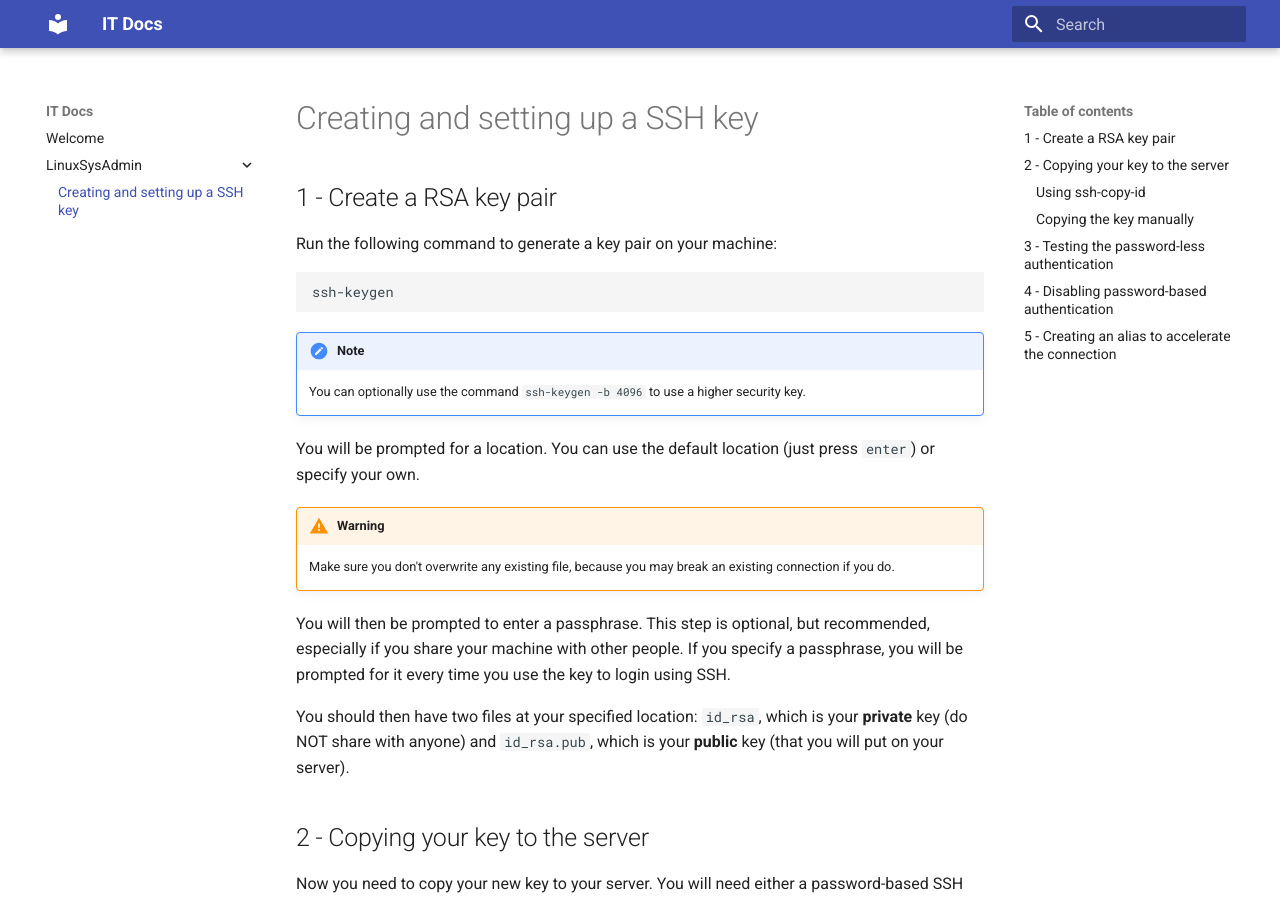
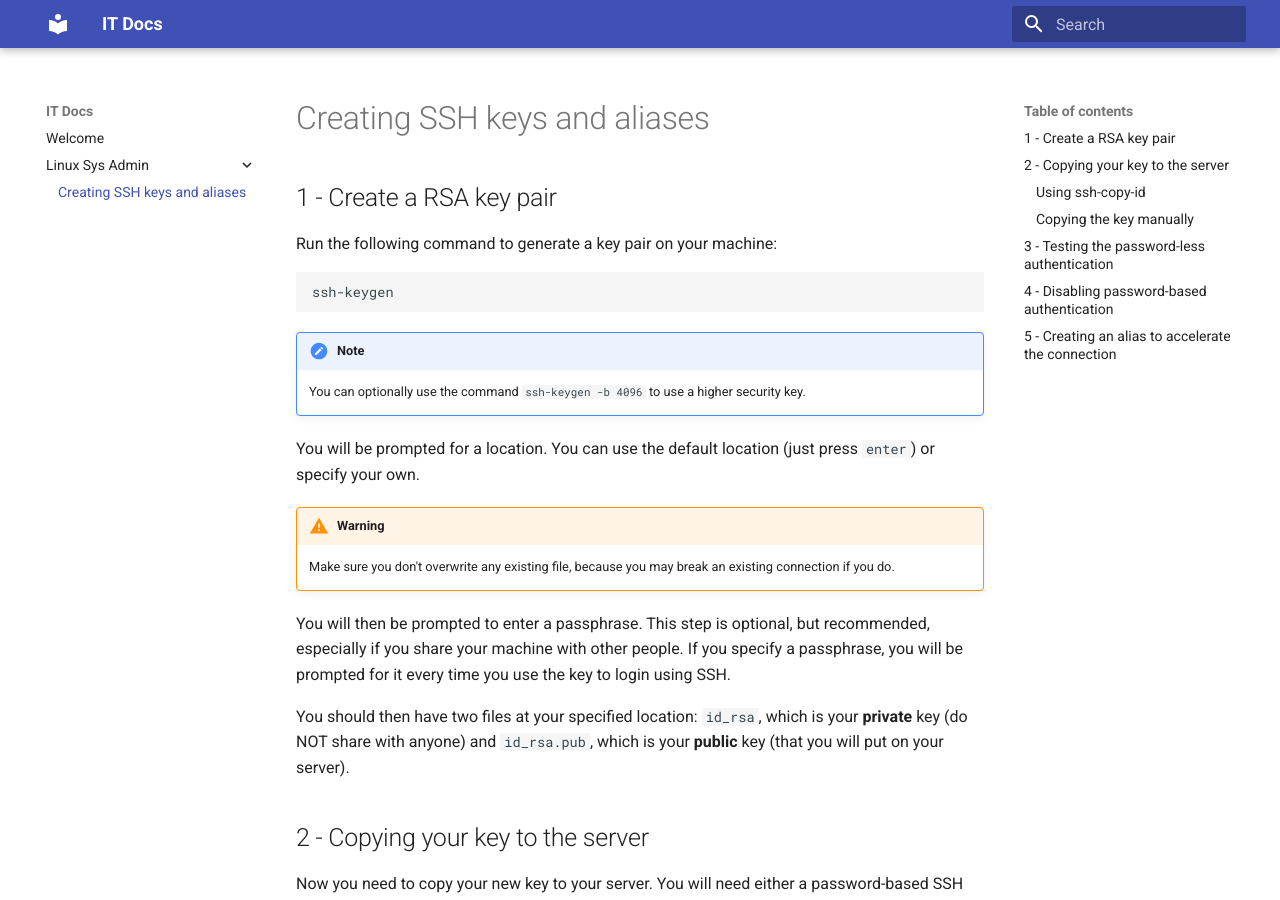
Before and after one commit to jfdesrochers/itdocs, an MkDocs documentation site: the page built from docs/linux-sys-admin/creating-ssh-keys.md, in a window 1280 px wide and 900 px high. Built offline with MkDocs 1.6.1 and Material for MkDocs 9.7.7, drawn with Linux system fonts in a browser that asks for light colours; old or Windows-style settings are respelled for this version of MkDocs.

Commit message:
Fixed directory tree

```diff
--- a/docs/LinuxSysAdmin/creatingsshkeys.md
+++ b/docs/linux-sys-admin/creating-ssh-keys.md
@@ -1,4 +1,4 @@
-# Creating and setting up a SSH key
+# Creating SSH keys and aliases
 
 ## 1 - Create a RSA key pair
 
--- a/mkdocs.yml
+++ b/mkdocs.yml
@@ -8,6 +8,11 @@ site_url: 'https://jfdesrochers.github.io/itdocs'
 
 docs_dir: 'docs'
 site_dir: 'site'
+
+pages:
+- Welcome: 'index.md'
+- Linux Sys Admin:
+    - "Creating SSH keys and aliases": 'linux-sys-admin/creating-ssh-keys.md'
 
 # Copyright
 copyright: 'Copyright &copy; 2018 Jean-Francois Desrochers'
```
Also changed, not shown: docs/index.md (+1 -1 lines).
